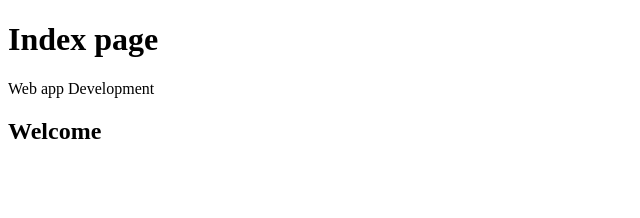
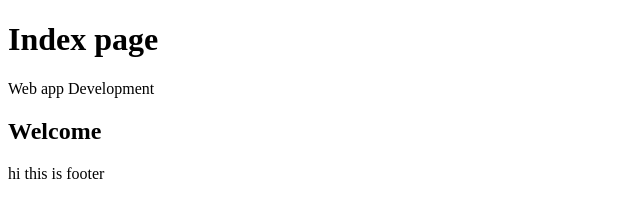
Before and after one commit to teju1403/Mysite, a plain HTML site: page index.html in a window 1280 px wide. Shown: the whole page, without its empty margins (0-640 px from the left). Drawn offline with Linux system fonts and the light colour scheme.

Commit message:
added footer

```diff
--- a/index.html
+++ b/index.html
@@ -11,6 +11,6 @@
         Web app Development
     </header>
     <h2>Welcome</h2>
-
 </body>
+<footer>hi this is footer</footer>
 </html>
```
